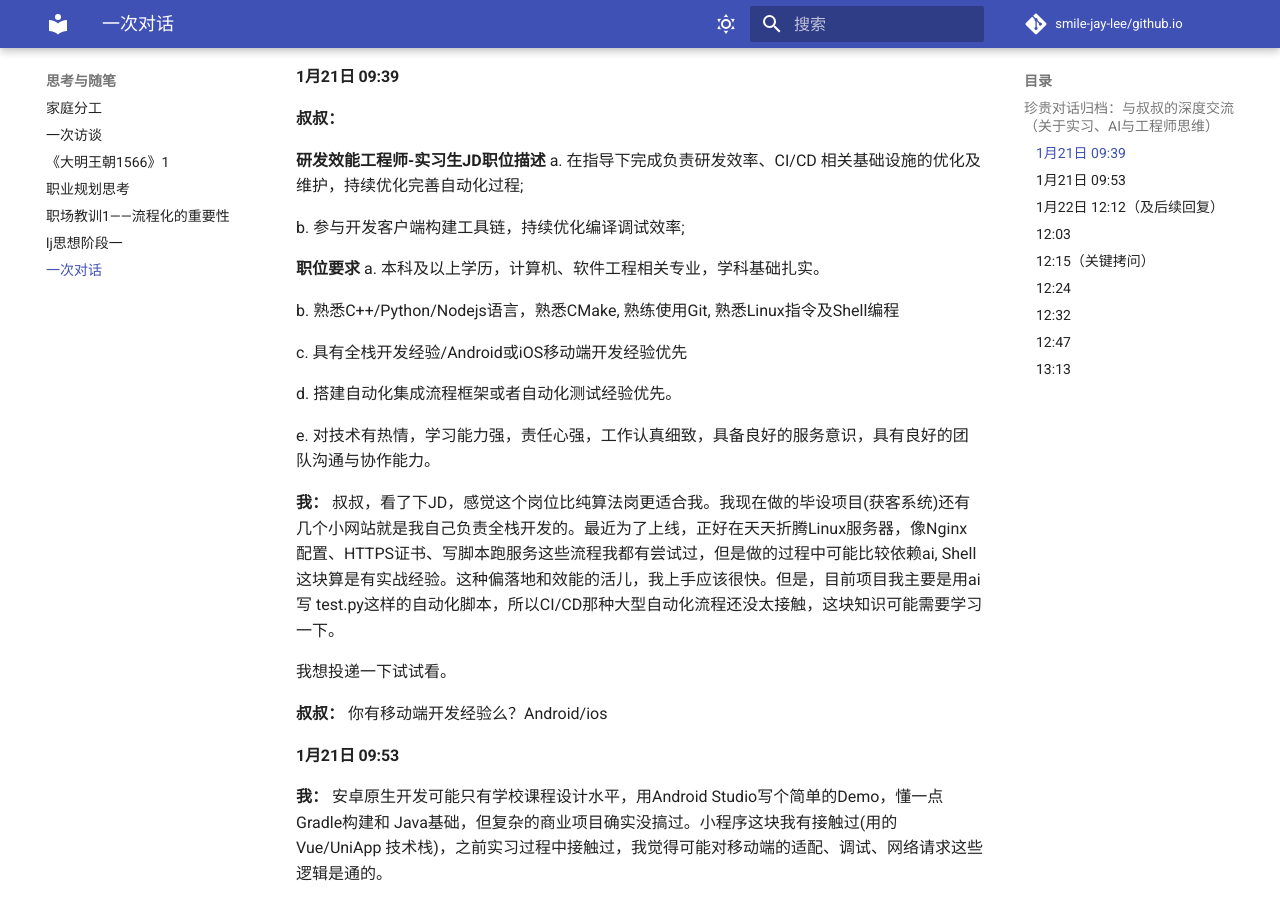
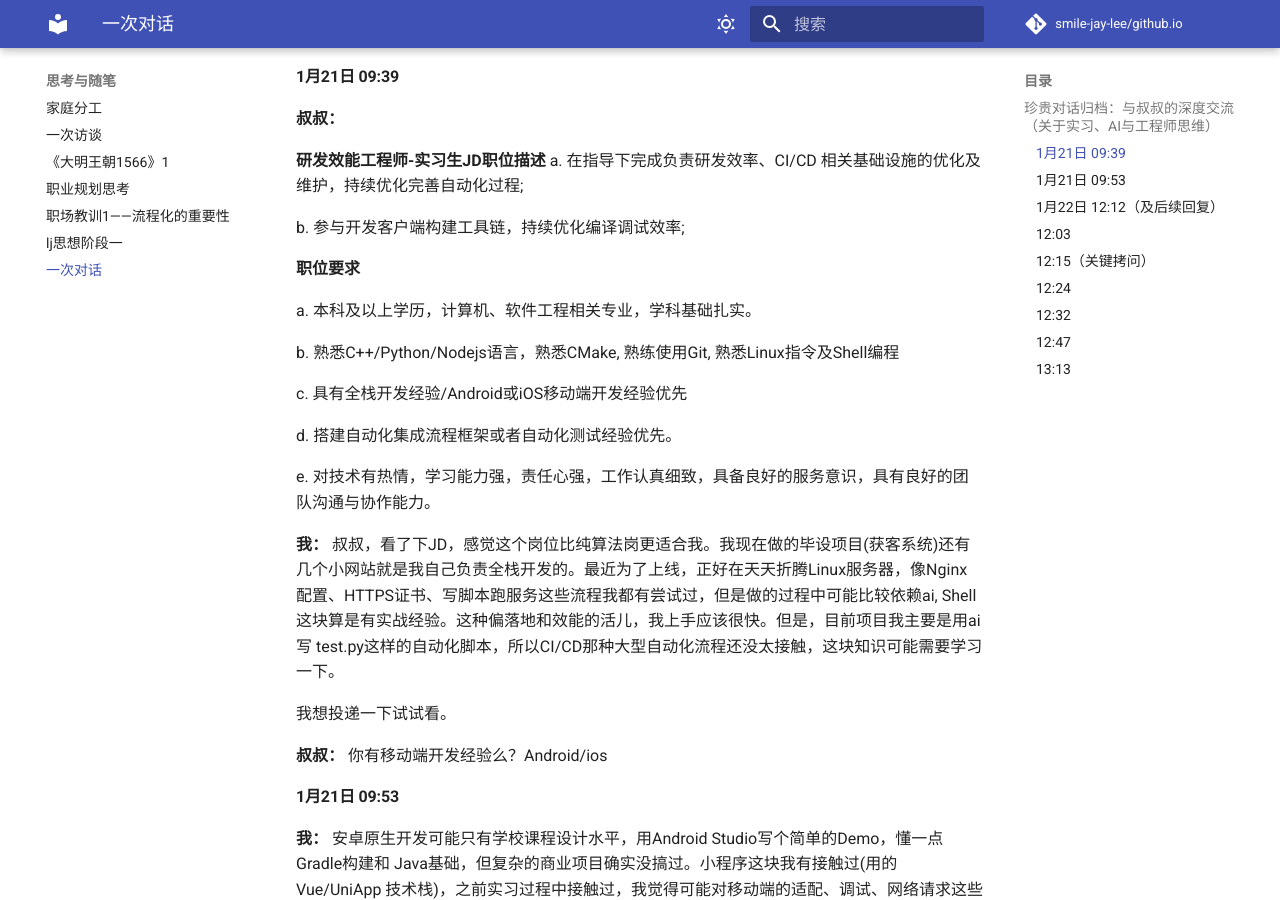
Before and after one commit to smile-jay-lee/smile-jay-lee.github.io, an MkDocs documentation site: the page built from docs/considerations/和叔叔的关于求职的一次对话.md, in a window 1280 px wide and 900 px high, scrolled down 394 px. Built offline with MkDocs 1.6.1 and Material for MkDocs 9.7.7, drawn with Linux system fonts in a browser that asks for light colours; comment, search, counter and statistics services are not loaded.

Commit message:
fix ： 改动

```diff
--- a/docs/considerations/和叔叔的关于求职的一次对话.md
+++ b/docs/considerations/和叔叔的关于求职的一次对话.md
@@ -19,6 +19,7 @@
 b. 参与开发客户端构建工具链，持续优化编译调试效率;
 
 **职位要求**
+
 a. 本科及以上学历，计算机、软件工程相关专业，学科基础扎实。
 
 b. 熟悉C++/Python/Nodejs语言，熟悉CMake, 熟练使用Git, 熟悉Linux指令及Shell编程
@@ -142,7 +143,7 @@
 
 **叔叔：**
 
-> 你自己也不觉得这里有难点，所以项目经验这块没有优势。那技术基础和代码考核的影响就会增大。
+你自己也不觉得这里有难点，所以项目经验这块没有优势。那技术基础和代码考核的影响就会增大。
 
 > --还有就是AI生成的代码虽然一下子生成很快，往往存在很多bug，我就通过ai写单元测试的方式来修复。
 
```
